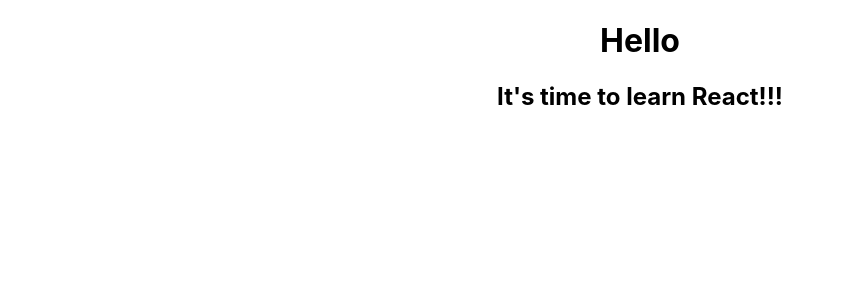
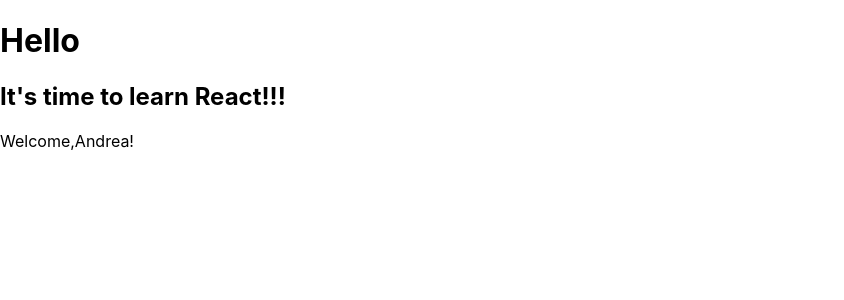
Before and after one commit to andrewizzo/react1, a React (Create React App) app: page / in a window 1280 px wide. Shown: the top 300 px of the page, without its empty margins (0-844 px from the left). Built offline with nearby package versions, Linux system fonts and the light colour scheme.

Commit message:
svolto esercizio 2 react

```diff
--- a/src/App.js
+++ b/src/App.js
@@ -2,11 +2,15 @@
 import React from 'react';
 import Hello from './Hello';
 import Message from './Message';
+import Welcome from './Welcome';
+
 function App() {
+  const name="Andrea"
   return (
-    <div className="App">
+    <div>
       <Hello/>
       <Message />
+      <Welcome name={name}/>
     </div>
   );
 }
--- /dev/null
+++ b/src/Welcome.jsx
@@ -0,0 +1,9 @@
+import React from "react";
+
+function Welcome({name}){
+    return (
+        <p>Welcome,{name}!</p>
+    )
+}
+
+export default Welcome;
```
